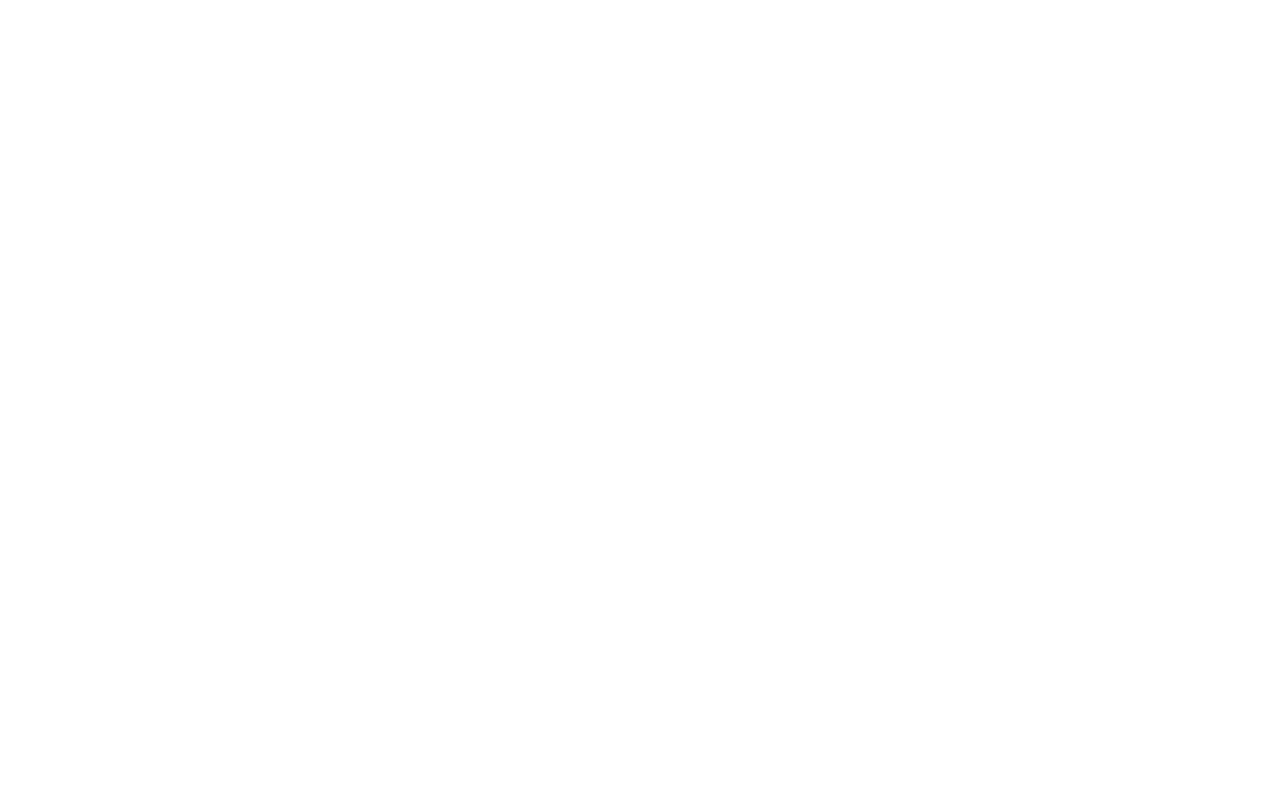
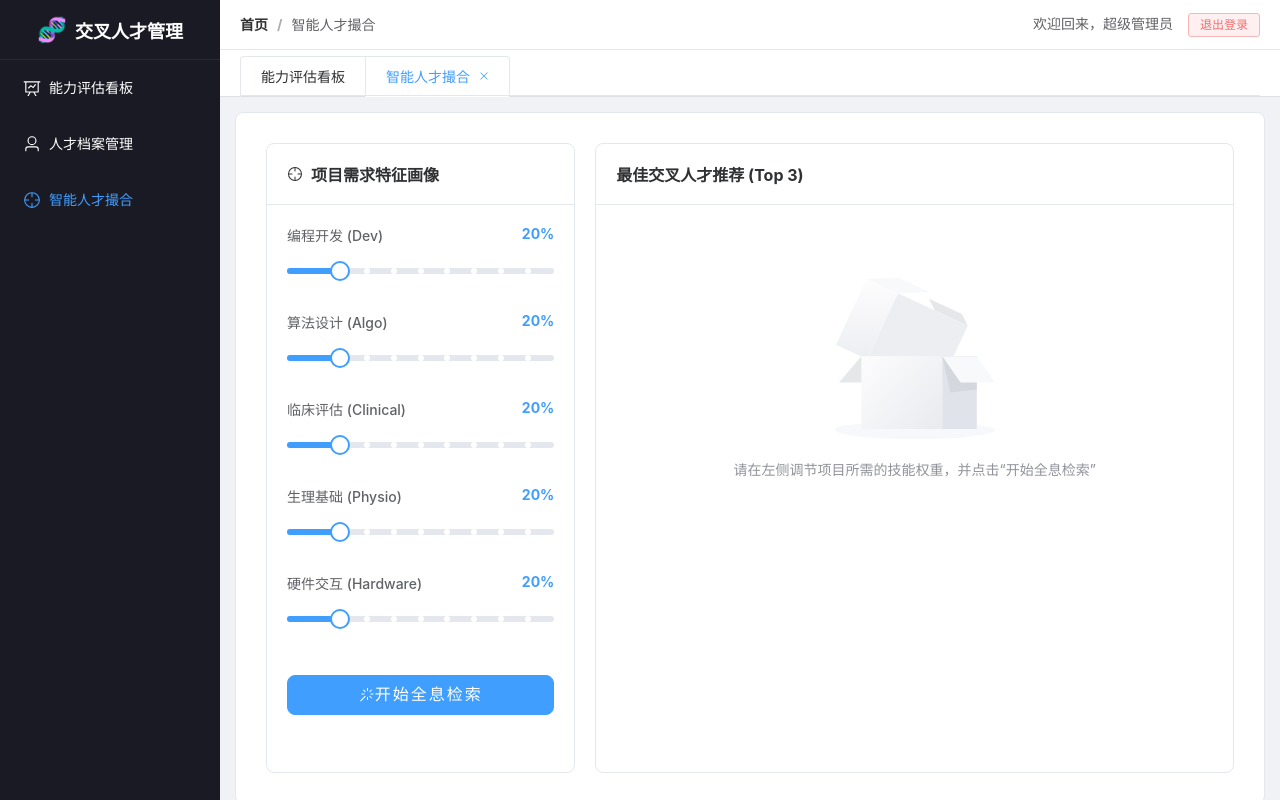
Before and after one commit to panpan330/talent-manager-ui, a Vue app: page /match in a window 1280 px wide. Before the commit this address had no page. Built offline with nearby package versions, Linux system fonts and the light colour scheme; sample sign-in values are in the browser's storage.

Commit message:
智能人才

```diff
--- a/src/router/index.js
+++ b/src/router/index.js
@@ -28,6 +28,12 @@ const router = createRouter({
           name: 'dashboard',
           meta: { title: '能力评估看板' }, // 🔥 新增身份证
           component: () => import('../views/DashboardView.vue')
+        },
+        {
+          path: 'match',
+          name: 'match',
+          meta: { title: '智能人才撮合', requireAdmin: true }, // 需要管理员权限
+          component: () => import('../views/SmartMatch.vue')
         }
       ]
     }
--- a/src/views/LayoutView.vue
+++ b/src/views/LayoutView.vue
@@ -22,6 +22,10 @@
           <el-menu-item index="/talent" v-if="userRole === 'admin'">
             <el-icon><User /></el-icon>
             <span>人才档案管理</span>
+          </el-menu-item>
+          <el-menu-item index="/match" v-if="userRole === 'admin'">
+            <el-icon><Aim /></el-icon>
+            <span>智能人才撮合</span>
           </el-menu-item>
         </el-menu>
       </el-aside>
@@ -72,7 +76,7 @@
 </template>
 
 <script setup>
-import { User, DataLine } from '@element-plus/icons-vue'
+import { User, DataLine, Aim } from '@element-plus/icons-vue' // 加了 Aim 图标
 import { ref, watch } from 'vue'
 import { useRoute, useRouter } from 'vue-router'
 import { ElMessage } from 'element-plus'
--- /dev/null
+++ b/src/views/SmartMatch.vue
@@ -0,0 +1,168 @@
+<template>
+  <div class="match-container">
+    <el-row :gutter="20">
+      <el-col :span="8">
+        <el-card shadow="never" class="control-panel">
+          <template #header>
+            <div class="panel-header">
+              <el-icon><Aim /></el-icon>
+              <span style="margin-left: 8px; font-weight: bold;">项目需求特征画像</span>
+            </div>
+          </template>
+
+          <div class="slider-group">
+            <div class="slider-item">
+              <div class="label-box">
+                <span>编程开发 (Dev)</span>
+                <span class="weight-val">{{ weights.dev }}%</span>
+              </div>
+              <el-slider v-model="weights.dev" :step="10" show-stops />
+            </div>
+            <div class="slider-item">
+              <div class="label-box">
+                <span>算法设计 (Algo)</span>
+                <span class="weight-val">{{ weights.algo }}%</span>
+              </div>
+              <el-slider v-model="weights.algo" :step="10" show-stops />
+            </div>
+            <div class="slider-item">
+              <div class="label-box">
+                <span>临床评估 (Clinical)</span>
+                <span class="weight-val">{{ weights.clinical }}%</span>
+              </div>
+              <el-slider v-model="weights.clinical" :step="10" show-stops />
+            </div>
+            <div class="slider-item">
+              <div class="label-box">
+                <span>生理基础 (Physio)</span>
+                <span class="weight-val">{{ weights.physio }}%</span>
+              </div>
+              <el-slider v-model="weights.physio" :step="10" show-stops />
+            </div>
+            <div class="slider-item">
+              <div class="label-box">
+                <span>硬件交互 (Hardware)</span>
+                <span class="weight-val">{{ weights.hardware }}%</span>
+              </div>
+              <el-slider v-model="weights.hardware" :step="10" show-stops />
+            </div>
+          </div>
+
+          <el-button type="primary" size="large" class="match-btn" @click="startMatch" :loading="isMatching">
+            <el-icon><MagicStick /></el-icon> 开始全息检索
+          </el-button>
+        </el-card>
+      </el-col>
+
+      <el-col :span="16">
+        <el-card shadow="never" class="result-panel">
+          <template #header>
+            <div class="panel-header">
+              <span style="font-weight: bold;">最佳交叉人才推荐 (Top 3)</span>
+            </div>
+          </template>
+
+          <div v-if="!hasMatched" class="empty-state">
+            <el-empty description="请在左侧调节项目所需的技能权重，并点击“开始全息检索”" />
+          </div>
+
+          <div v-else class="match-list" v-loading="isMatching">
+            <el-card v-for="(item, index) in mockResults" :key="index" shadow="hover" class="talent-card">
+              <div class="card-content">
+                <div class="avatar-box" :class="'rank-' + (index + 1)">
+                  Top {{ index + 1 }}
+                </div>
+                <div class="info-box">
+                  <h3 style="margin: 0 0 10px 0;">
+                    {{ item.name }}
+                    <el-tag size="small" :type="item.domain === '深度交叉' ? 'warning' : 'primary'" style="margin-left: 10px;">
+                      {{ item.domain }}
+                    </el-tag>
+                  </h3>
+                  <p class="desc"><strong>研究方向：</strong>{{ item.desc }}</p>
+                  <p class="desc" style="color: #909399; font-size: 13px;">核心优势：{{ item.strongPoints }}</p>
+                </div>
+                <div class="score-box">
+                  <div class="score-label">综合契合度</div>
+                  <el-progress type="dashboard" :percentage="item.score" :color="getScoreColor(item.score)" :width="80" />
+                </div>
+              </div>
+            </el-card>
+          </div>
+        </el-card>
+      </el-col>
+    </el-row>
+  </div>
+</template>
+
+<script setup>
+import { Aim, MagicStick } from '@element-plus/icons-vue'
+import { ref, reactive } from 'vue'
+
+const isMatching = ref(false)
+const hasMatched = ref(false)
+
+// 拖动条绑定的权重数据
+const weights = reactive({
+  dev: 20,
+  algo: 20,
+  clinical: 20,
+  physio: 20,
+  hardware: 20
+})
+
+// 模拟的后端计算结果
+const mockResults = ref([])
+
+// 进度条颜色渐变规则
+const getScoreColor = (percentage) => {
+  if (percentage >= 90) return '#67C23A' // 极度匹配：绿色
+  if (percentage >= 80) return '#E6A23C' // 良好匹配：橙色
+  return '#F56C6C' // 一般匹配：红色
+}
+
+// 触发匹配动作
+const startMatch = () => {
+  isMatching.value = true
+  hasMatched.value = true
+
+  // 模拟请求后端的延迟感 (1.5秒后展示结果)
+  setTimeout(() => {
+    mockResults.value = [
+      { name: '王研究员', domain: '深度交叉', desc: '基于肌电信号的智能康复辅具研发', strongPoints: '算法设计、硬件交互', score: 96 },
+      { name: '潘航宇', domain: '计算机科学', desc: '康复医疗信息系统开发', strongPoints: '编程开发、数据统计', score: 85 },
+      { name: '李医生', domain: '康复医学', desc: '脑卒中上肢运动解码', strongPoints: '临床评估、生理基础', score: 72 }
+    ]
+    isMatching.value = false
+  }, 1500)
+}
+</script>
+
+<style scoped>
+.match-container { padding: 10px; }
+.control-panel, .result-panel { min-height: calc(100vh - 170px); border-radius: 8px; }
+.panel-header { display: flex; align-items: center; font-size: 16px; }
+
+/* 拖动条区域样式 */
+.slider-group { margin-bottom: 40px; }
+.slider-item { margin-bottom: 25px; }
+.label-box { display: flex; justify-content: space-between; font-size: 14px; color: #606266; margin-bottom: 10px; font-weight: 500; }
+.weight-val { color: #409EFF; font-weight: bold; }
+.match-btn { width: 100%; border-radius: 8px; font-size: 16px; letter-spacing: 2px; }
+
+/* 结果列表卡片样式 */
+.talent-card { margin-bottom: 15px; border-radius: 8px; }
+.card-content { display: flex; align-items: center; }
+.avatar-box {
+  width: 60px; height: 60px; border-radius: 8px; display: flex; align-items: center; justify-content: center;
+  color: white; font-weight: bold; margin-right: 20px; flex-shrink: 0;
+}
+.rank-1 { background: linear-gradient(135deg, #F56C6C, #ff9e9e); box-shadow: 0 4px 10px rgba(245,108,108,0.3); }
+.rank-2 { background: linear-gradient(135deg, #E6A23C, #f3d19e); box-shadow: 0 4px 10px rgba(230,162,60,0.3); }
+.rank-3 { background: linear-gradient(135deg, #409EFF, #8cc5ff); box-shadow: 0 4px 10px rgba(64,158,255,0.3); }
+
+.info-box { flex-grow: 1; }
+.desc { margin: 5px 0; color: #606266; font-size: 14px; }
+.score-box { display: flex; flex-direction: column; align-items: center; margin-left: 20px; }
+.score-label { font-size: 12px; color: #909399; margin-bottom: 5px; }
+</style>
```
